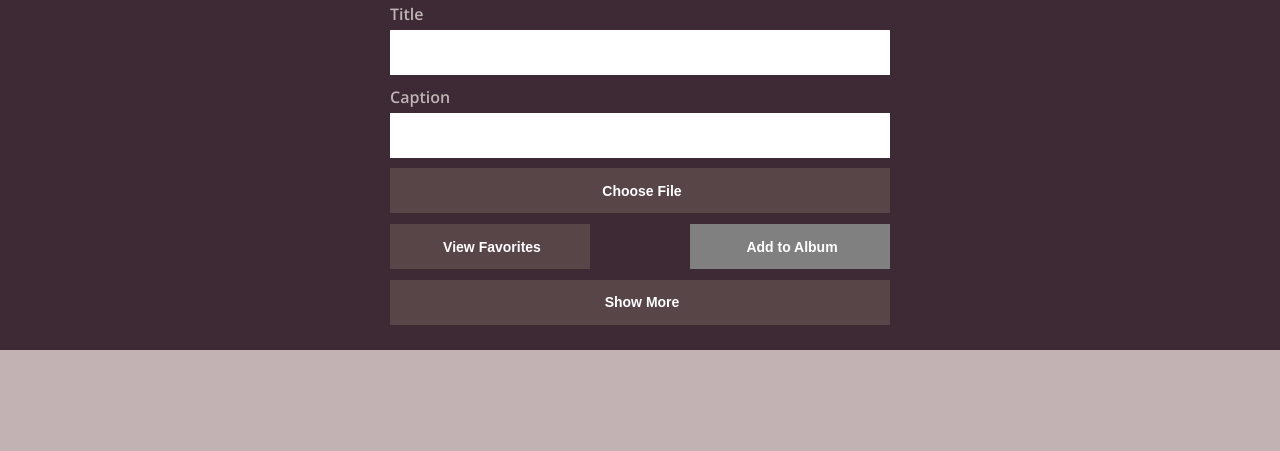
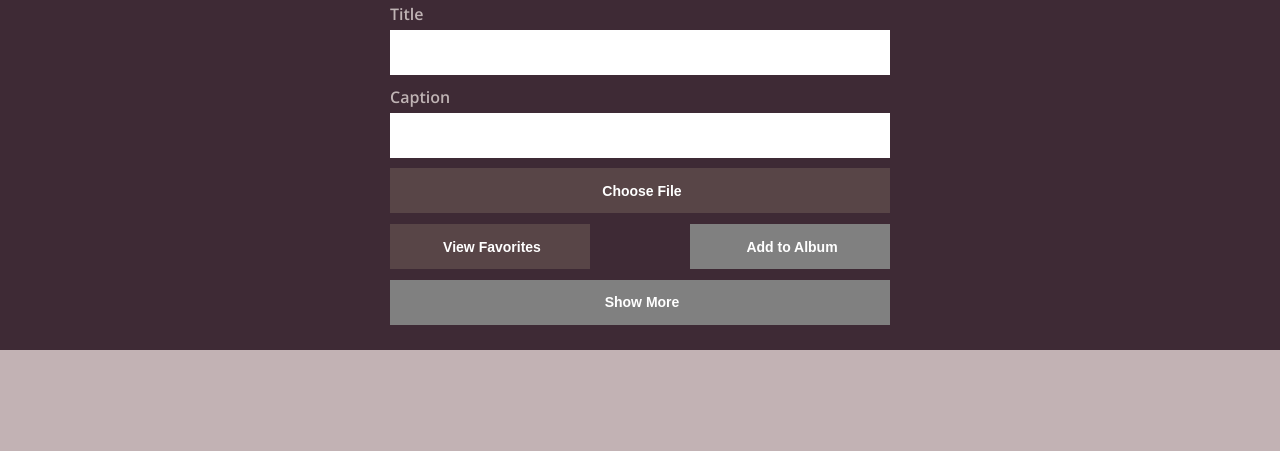
Before and after one commit to MaxBSilver/ms-foto-finder-1901, a plain HTML site: page index.html in a window 1280 px wide. Shown: the part 92-543 px from the top of the page. Drawn offline with nearby package versions, Linux system fonts and the light colour scheme.

Commit message:
Hotfix for showmore btn to disable

```diff
--- a/index.html
+++ b/index.html
@@ -58,7 +58,7 @@
         <button class="view-favorites-btn foto-btn">View Favorites</button>
         <button class="add-to-album-btn foto-btn disabled-btn" disabled="true">Add to Album</button>
       </div>
-      <button class="foto-btn show-more-btn">Show More</button>
+      <button class="foto-btn show-more-btn disabled-btn" dusabked="true">Show More</button>
     </form>
   </header>
   <section class="empty hidden">
--- a/main.js
+++ b/main.js
@@ -15,10 +15,14 @@ var viewFavoritesBtnEl = document.querySelector('.view-favorites-btn');
 var fotos;
 var headerEl = document.querySelector('header');
 
+
 window.addEventListener('load', loadStorage);
-// mainEl.addEventListener('focusout', function(e) {
-//     editFoto(e);
-// });
+window.addEventListener('load', toggleShowMore);
+mainEl.addEventListener('focusout', function(e) {
+  if(e != undefined){
+    editFoto(e);
+  }
+});
 headerEl.addEventListener('change', toggleAddToAlbum);
 addToAlbumEl.addEventListener('click', addFoto);
 fileInputEl.addEventListener('change', chooseFotoFile);
@@ -44,6 +48,7 @@ function create(e) {
     fotos.push(newPhoto);
     newPhoto.saveToStorage();
   }
+  toggleShowMore();
 }
 
 function createDisplay(fotos){
@@ -152,6 +157,18 @@ function toggleAddToAlbum(){
       addToAlbumEl.disabled = true;
       addToAlbumEl.classList.add('disabled-btn')
   }
+}
+function toggleShowMore(){
+  fotos = JSON.parse(localStorage.getItem('fotos')) || [];
+  if(fotos.length <= 10 ){
+    showMoreBtnEl.disabled = true;
+    showMoreBtnEl.classList.add('disabled-btn')
+    showMoreBtnEl.innerText ='Show More';
+  } else {
+    showMoreBtnEl.classList.remove('disabled-btn')
+    showMoreBtnEl.disabled = false;
+  }
+
 }
 
 function addFoto(e) {
@@ -264,8 +281,9 @@ function deleteCards(e) {
     deleteDuringFavorite(fotos);
     deleteDuringShowMore(fotos);
   } else{
-    loadFromNew(photos);
+    loadFromNew(fotos);
   }
+  toggleShowMore();
 }
 
 function favoriteCards(e) {
--- a/style.css
+++ b/style.css
@@ -321,9 +321,11 @@ p {
   position: absolute;
 }
 
-.disabled-btn {
+.disabled-btn,
+.disabled-btn:hover {
   background: grey;
 }
+
 
 .add-content {
   margin: 30px;
```
